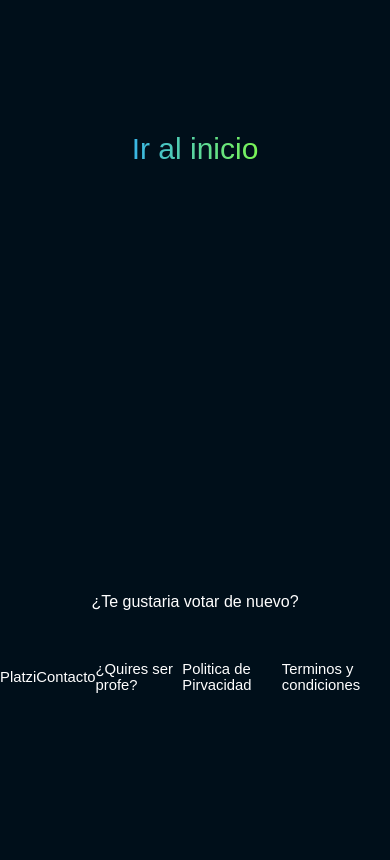
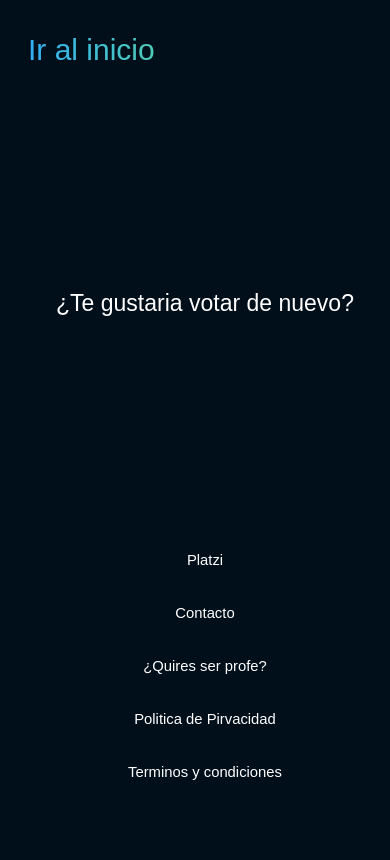
Before and after one commit to JAD200/PremiosPlatzi_app-Django, a Django app: template premiosplatziapp/polls/templates/polls/results.html in a window 390 px wide. Run offline with Django 4.2, Linux system fonts and the light colour scheme; the template is opened without the code that fills it, so the values that code supplies are empty.

Commit message:
Improved -- styles for index and details views and added style for result view

```diff
--- a/premiosplatziapp/polls/static/polls/detail.css
+++ b/premiosplatziapp/polls/static/polls/detail.css
@@ -1,7 +1,8 @@
 body {
     display:  flex;
     align-items: center;
-    justify-content: center;
+    flex-direction: column;
+    justify-content: space-between;
 }
 
 form {
--- a/premiosplatziapp/polls/static/polls/result.css
+++ b/premiosplatziapp/polls/static/polls/result.css
@@ -1,23 +1,13 @@
 header {
-    padding-top: 200px;
-    font-size: 3vh;
+    font-size: 3.5vw;
 }
 
-footer a {
+#vote_again {
+    display: flex;
+    align-items: center;
+    justify-content: space-evenly;
+
+    padding: 15px 2px;
+    width: 100vw;
     font-size: 23px;
 }
-
-@media only screen and (max-width: 550px) {
-    header {
-        padding-top: 270px;
-        font-size: 5.1vw;
-    }
-    li {
-        width: 54.5vw;
-        font-size: 4.9vw;
-    }
-
-    footer a {
-        font-size: 3.8vw;
-    }
-}
--- a/premiosplatziapp/polls/static/polls/style.css
+++ b/premiosplatziapp/polls/static/polls/style.css
@@ -2,10 +2,9 @@
 /* https://adobe.ly/3eF1waS */
 
 body {
-    display:  flex;
-    align-items: center;
-    justify-content: center;
-    flex-direction: column;
+    display: grid;
+    grid-template-rows: [Index] 75px [Index-end] auto [Footer] auto [Footer-end];
+    grid-column-gap: 10px;
 
     background-color: hsl(204, 100%, 5%);
     font-family: Arial, Helvetica, sans-serif;
@@ -28,8 +27,8 @@ header {
 ul {
     display: flex;
     align-items: center;
+    flex-direction: column;
     justify-content: center;
-    flex-direction: column;
 }
 
 header, ul {
@@ -68,7 +67,7 @@ footer {
     align-items: center;
     justify-content: space-evenly;
 
-    padding: 50px 0px;
+    padding: 50px 2px;
     width: 100vw;
 }
 
@@ -79,9 +78,28 @@ footer {
         hsl(98, 100%, 62%)
     );
     -webkit-background-clip: text;
+    align-self: flex-start;
     background-clip: text;
     -webkit-text-fill-color: transparent;
     font-size: 30px;
-    padding: 15px 20px;
+    padding: 25px 20px;
+}
 
+@media only screen and (max-width: 550px) {
+    header {
+        font-size: 50px
+    }
+    li {
+        font-size: 4.9vw;
+        width: 54.5vw;
+    }
+
+    footer {
+        flex-direction: column;
+        font-size: 3.8vw;
+    }
+
+    footer a {
+        padding-top: 15px;
+    }
 }
```
